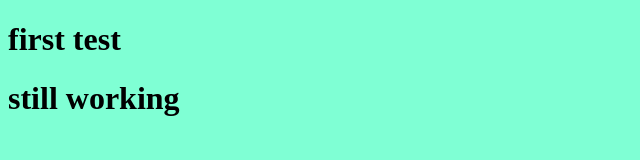
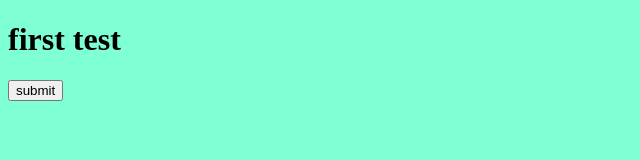
Before and after one commit to jonnyS2002/jonnys2002.github.io, a plain HTML site: page index.html in a window 1280 px wide. Shown: the whole page, without its empty margins (0-640 px from the left). Drawn offline with Linux system fonts and the light colour scheme.

Commit message:
Update index.html

```diff
--- a/index.html
+++ b/index.html
@@ -8,6 +8,7 @@
 </head>
 <body style="background-color: aquamarine;">
     <h1>first test</h1>
-    <h1>still working</h1>
+    <button>submit</button>
+
 </body>
 </html>
```
